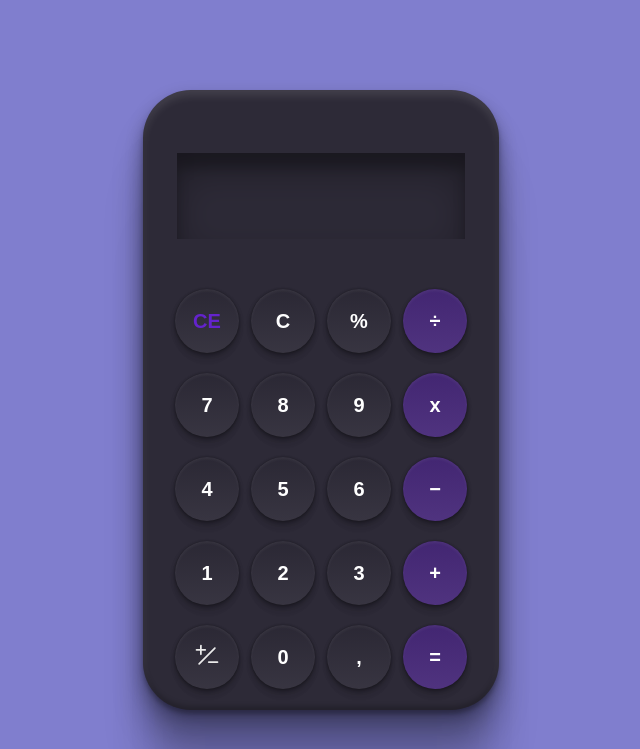
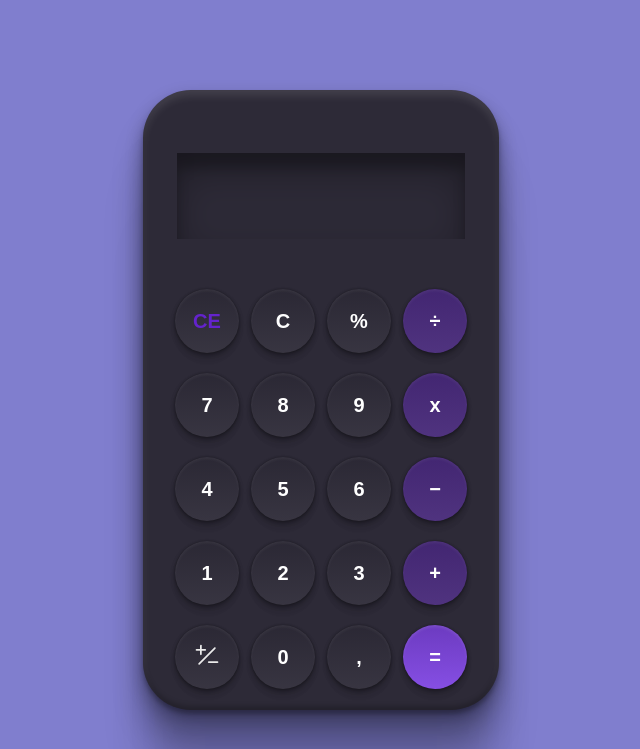
Before and after one commit to igcarvalhaes/calculator, a plain HTML site: page index.html in a window 1280 px wide. Shown: the top 749 px of the page, without its empty margins (319-959 px from the left). Drawn offline with Linux system fonts and the light colour scheme.

Commit message:
Add diff style for equal key

```diff
--- a/style.css
+++ b/style.css
@@ -126,12 +126,26 @@ body {
   background-color: #353241;
 }
 
-.key-btn:last-child:hover {
-  background-color: #6519df;
+.key-btn:last-child:hover,
+#btn-equal:hover {
+  background: #8c4cfa;
 }
 
 .purple-text {
   color: #6423cc;
+}
+
+#btn-equal {
+  background: linear-gradient(
+      180deg,
+      rgba(0, 0, 0, 0.15) 0%,
+      rgba(255, 255, 255, 0.05) 100%
+    ),
+    #7f45e2;
+  box-shadow: 0px 11px 7px rgba(0, 0, 0, 0.01), 0px 7px 7px rgba(0, 0, 0, 0.04),
+    0px 4px 6px rgba(0, 0, 0, 0.1), 0px 2px 4px rgba(0, 0, 0, 0.26),
+    0px 0px 2px rgba(0, 0, 0, 0.29), inset 0px 2px 3px rgba(255, 255, 255, 0.1);
+  border-radius: 999px;
 }
 
 #footer {
```
